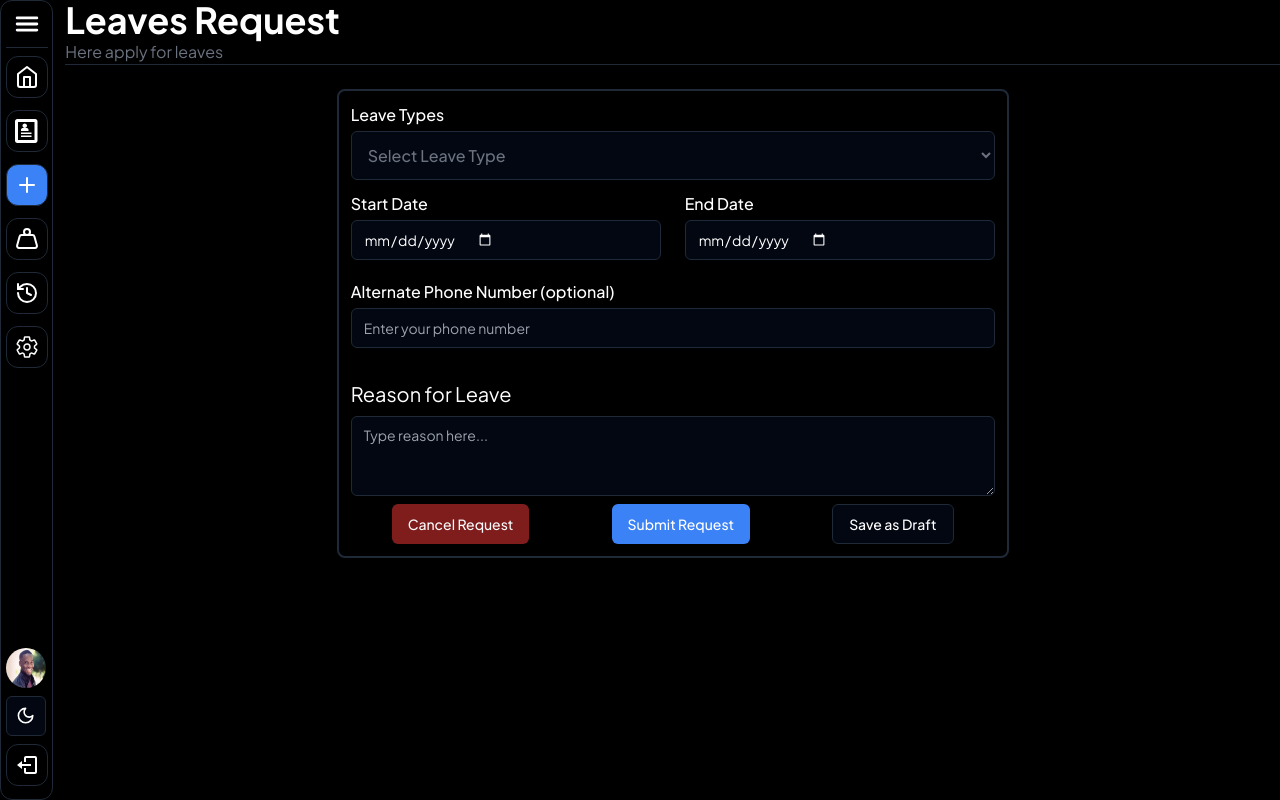
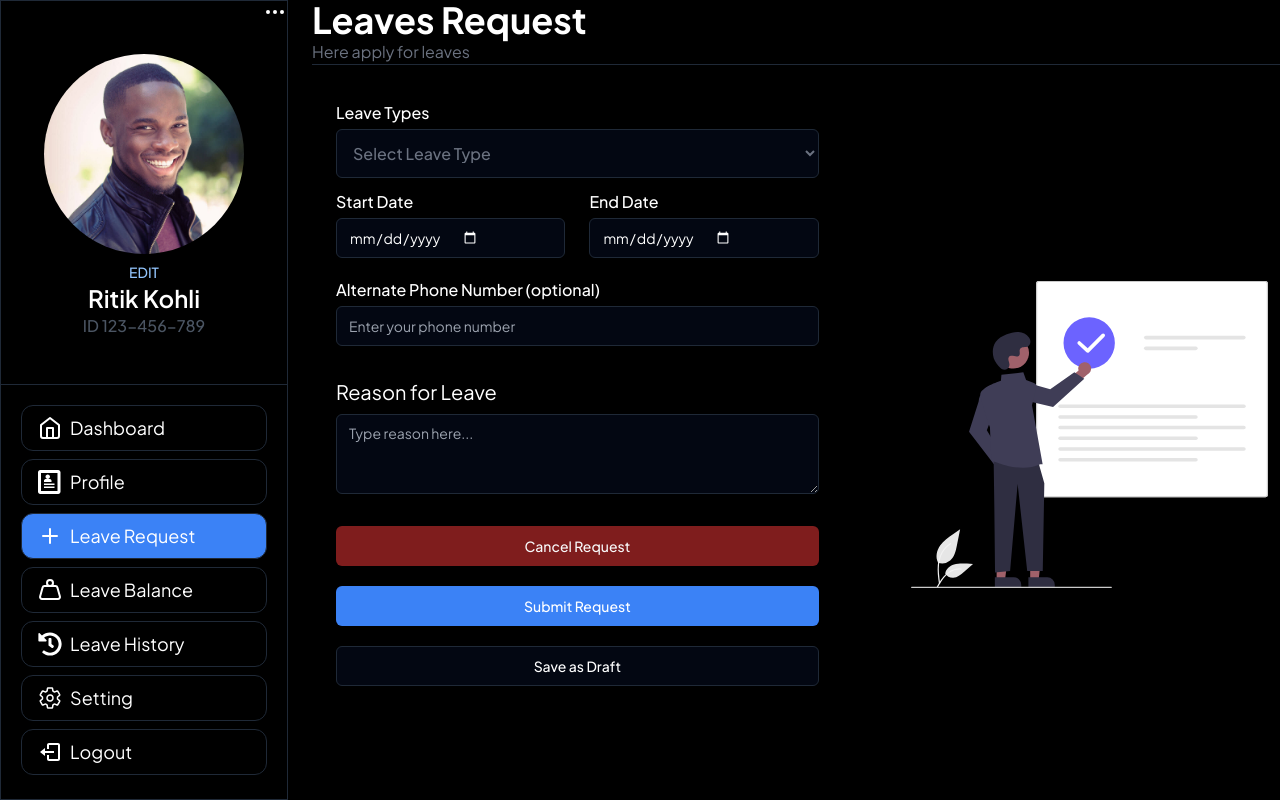
Before and after one commit to Aq7853gehc/leave_sm, a Next.js app: page /user/leavesrequest in a window 1280 px wide. Built offline with nearby package versions, Linux system fonts and the light colour scheme.

Commit message:
new feathers

```diff
--- a/app/globals.css
+++ b/app/globals.css
@@ -67,3 +67,19 @@
     @apply bg-background text-foreground;
   }
 }
+
+a {
+  @apply flex px-4 py-2 gap-2 rounded-xl  items-center text-lg border bg-gray-200 dark:bg-black
+}
+
+@layer utilities {
+  /* Hide scrollbar for Chrome, Safari and Opera */
+  .no-scrollbar::-webkit-scrollbar {
+    display: none;
+  }
+  /* Hide scrollbar for IE, Edge and Firefox */
+  .no-scrollbar {
+    -ms-overflow-style: none; /* IE and Edge */
+    scrollbar-width: none; /* Firefox */
+  }
+}
--- a/app/layout.tsx
+++ b/app/layout.tsx
@@ -16,7 +16,7 @@ export default function RootLayout({
 }>) {
   return (
     <html lang="en">
-      <body className={`${inter.className} no-scrollbar`}>{children}</body>
+      <body className={`${inter.className} no-scrollbar `}>{children}</body>
     </html>
   );
 }
--- a/app/user/layout.tsx
+++ b/app/user/layout.tsx
@@ -13,7 +13,7 @@ import {
 import { ThemeProvider } from "@/components/theme-provider";
 import ThemeToggle from "@/components/ThemeToggle";
 export default function User({ children }: { children: ReactNode }) {
-  const [show, setShow] = useState<boolean>(false);
+  const [show, setShow] = useState<boolean>(true);
   return (
     <ThemeProvider attribute="class" defaultTheme="dark">
       <main className="max-h-screen">
--- a/app/user/leavesrequest/page.tsx
+++ b/app/user/leavesrequest/page.tsx
@@ -4,6 +4,7 @@ import { Button } from "@/components/ui/button";
 import { Input } from "@/components/ui/input";
 import { Separator } from "@/components/ui/separator";
 import { Textarea } from "@/components/ui/textarea";
+import Image from "next/image";
 import React, { useState, ChangeEvent, FormEvent } from "react";
 
 interface FormData {
@@ -59,13 +60,13 @@ const LeaveRequest: React.FC = () => {
   };
 
   return (
-    <div className="h-screen w-full flex flex-col overflow-scroll">
+    <div className="h-screen w-full flex flex-col ">
       <h1 className="text-4xl font-bold">Leaves Request</h1>
       <p className="text-base text-gray-500">Here apply for leaves</p>
       <Separator className="mb-1" />
-      <div className="flex w-full h-full items-center py-5 flex-col">
-        <div className="mx-auto w-full max-w-2xl p-3 border-2 rounded-lg border-gray-300 dark:border-input">
-          <form>
+      <div className="flex w-full h-full  py-5 gap-20 px-3">
+        <div className="w-full max-w-2xl p-3 sm:max-w-3xl lg:max-w-2xl rounded border-gray-300 dark:border-input">
+          <form className="h-[60vh]">
             <div className="mb-3">
               <label
                 htmlFor="leaveType"
@@ -194,8 +195,7 @@ const LeaveRequest: React.FC = () => {
                 >
                   Upload Documents (if any)
                 </label>
-                <input
-                  className="mb-1 block text-base w-56 font-medium text-[#07074D] dark:text-white"
+                <Input
                   id="document"
                   type="file"
                   name="document"
@@ -219,7 +219,7 @@ const LeaveRequest: React.FC = () => {
                 </div>
               </div>
             </div>
-            <div className="flex flex-wrap justify-around">
+            <div className="mt-8 flex flex-wrap md:justify-between  md:flex-col gap-5 ">
               <Button variant="destructive" type="reset">
                 Cancel Request
               </Button>
@@ -235,6 +235,15 @@ const LeaveRequest: React.FC = () => {
             </div>
           </form>
         </div>
+        <div className="bg-gray-300/20 dark:bg-transparent rounded-md w-fit  flex items-center">
+          <Image
+            src={"/request.svg"}
+            alt="img"
+            width={0}
+            height={0}
+            className="object-cover w-fit h-fit "
+          />
+        </div>
       </div>
     </div>
   );
```
Also changed, not shown: public/request.svg (added).
